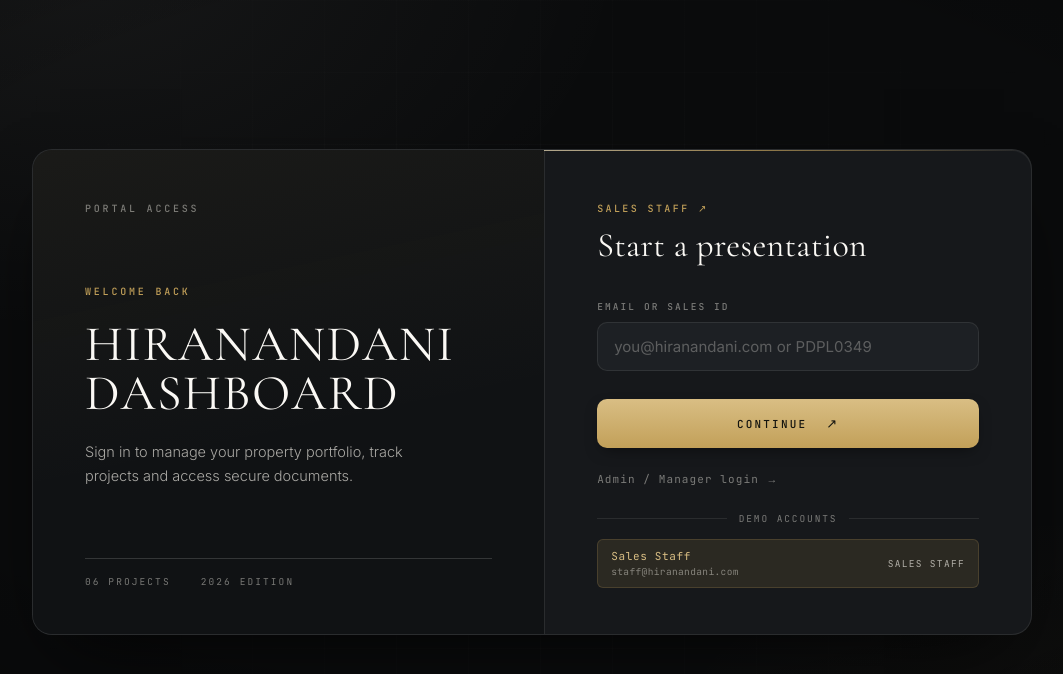
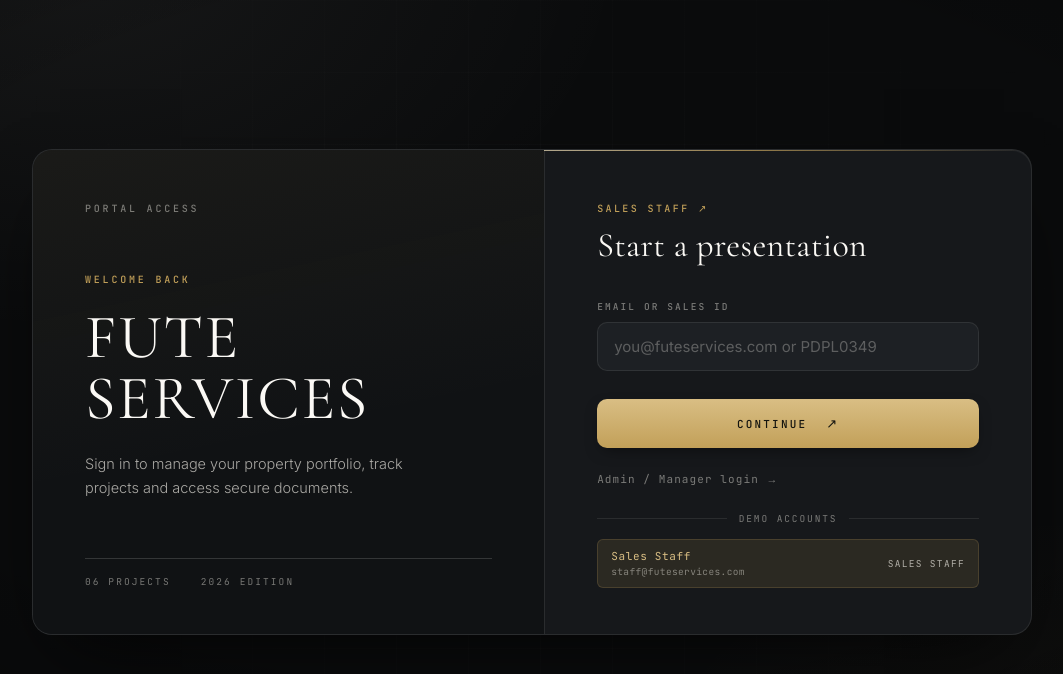
Before and after one commit to Fute-Services/FuteServicesDashboard, a Next.js app: page /login in a window 1280 px wide. Shown: the top 674 px of the page, without its empty margins (108-1171 px from the left). Built offline with nearby package versions, Linux system fonts and the light colour scheme.

Commit message:
Revert "Rebrand display text and demo accounts to Hiranandani Dashboard"
This reverts commit 678ccdd088d9e04bdd5701d8f51dd16b3d21172d.

```diff
--- a/src/app/globals.css
+++ b/src/app/globals.css
@@ -1,6 +1,6 @@
 /*
  * ============================================================================
- * Hiranandani Dashboard — design tokens
+ * Fute Services — design tokens
  * ============================================================================
  *
  * One palette for the whole product. Before this, the login/session screens
--- a/src/app/layout.tsx
+++ b/src/app/layout.tsx
@@ -37,9 +37,9 @@
 });
 
 export const metadata: Metadata = {
-  title: "Hiranandani Dashboard | Property Index",
+  title: "Fute Services | Property Index",
   description:
-    "A showcase of the Hiranandani property portfolio. Browse each property and continue to its own site.",
+    "A showcase of the Fute Services property portfolio. Browse each property and continue to its own site.",
 };
 
 export default function RootLayout({
--- a/src/app/login/login.module.css
+++ b/src/app/login/login.module.css
@@ -162,11 +162,7 @@
    says "estate", which is what is actually being sold. */
 .title {
   font-family: var(--serif);
-  /* 50px, not the 62px this was tuned at — "HIRANANDANI DASHBOARD" is half
-     again as long as the old "FUTE SERVICES", and 62px pushed it past the
-     aside's width. Wraps to two lines at this size instead of one, which
-     reads fine for a tight-leading display serif like this. */
-  font-size: 50px;
+  font-size: 62px;
   font-weight: 400;
   line-height: 0.98;
   letter-spacing: 0.03em;
@@ -524,7 +520,7 @@
   }
 
   .title {
-    font-size: 40px;
+    font-size: 48px;
   }
 
   .form {
@@ -546,6 +542,6 @@
   }
 
   .title {
-    font-size: 34px;
+    font-size: 40px;
   }
 }
--- a/src/app/login/page.tsx
+++ b/src/app/login/page.tsx
@@ -75,7 +75,7 @@
  * app's login at all. Delete this block for the client's own deployment.
  */
 const DEMO_ACCOUNTS: { email: string; password?: string; name: string; role: string }[] = [
-  { email: "staff@hiranandani.com", name: "Sales Staff", role: "sales staff" },
+  { email: "staff@futeservices.com", name: "Sales Staff", role: "sales staff" },
 ];
 
 export default function LoginPage() {
@@ -209,7 +209,7 @@
               <div className={`${styles.mono} ${styles.welcome}`}>
                 WELCOME&nbsp;BACK
               </div>
-              <h1 className={styles.title}>HIRANANDANI DASHBOARD</h1>
+              <h1 className={styles.title}>FUTE SERVICES</h1>
               <p className={styles.lede}>
                 Sign in to manage your property portfolio, track projects and
                 access secure documents.
@@ -260,7 +260,7 @@
                       setEmail(e.target.value);
                       if (error) setError("");
                     }}
-                    placeholder="you@hiranandani.com or PDPL0349"
+                    placeholder="you@futeservices.com or PDPL0349"
                     autoComplete="username"
                     required
                     className={styles.input}
@@ -279,7 +279,7 @@
                         setEmail(e.target.value);
                         if (error) setError("");
                       }}
-                      placeholder="you@hiranandani.com"
+                      placeholder="you@futeservices.com"
                       autoComplete="email"
                       required
                       className={styles.input}
--- a/src/components/PropertyCarousel.tsx
+++ b/src/components/PropertyCarousel.tsx
@@ -289,7 +289,7 @@
             <div className={styles.diamond} />
             <span className={styles.brandName}>Property Index</span>
           </div>
-          <h1 className={styles.title}>HIRANANDANI DASHBOARD</h1>
+          <h1 className={styles.title}>FUTE SERVICES</h1>
         </div>
         {/* eslint-disable-next-line @next/next/no-img-element -- raw <img> to match ImageSlot; the logo is a bundled asset, so no optimisation is needed */}
         <img
@@ -297,7 +297,7 @@
           src="/brand/hiranandani.png"
           width={142}
           height={66}
-          alt="Hiranandani Dashboard"
+          alt="Fute Services"
           // No logo asset yet, so hide the broken image until /brand/hiranandani.png is added.
           onError={(e) => {
             e.currentTarget.style.display = "none";
@@ -310,7 +310,7 @@
               &nbsp;/&nbsp;{pad2(count)}
             </span>
           </div>
-          <div className={styles.tagline}>Hiranandani Portfolio &middot; 2026</div>
+          <div className={styles.tagline}>Fute Services Portfolio &middot; 2026</div>
         </div>
       </header>
 
--- a/src/components/PropertyShowcase.tsx
+++ b/src/components/PropertyShowcase.tsx
@@ -413,7 +413,7 @@
         </button>
 
         <div className={styles.shelf}>
-          <div className={styles.shelfLabel}>Hiranandani Portfolio &middot; 2026</div>
+          <div className={styles.shelfLabel}>Fute Services Portfolio &middot; 2026</div>
           <div className={styles.cards} ref={cardsRef}>
             {!permissionsLoaded && (
               <span className={styles.cardsLoading} role="status">
--- a/src/components/Showcase.tsx
+++ b/src/components/Showcase.tsx
@@ -7,7 +7,7 @@
 export type ShowcaseItem = { id: string; name: string; image: string; href: string };
 
 export type Showcase = {
-  brand: string; // "HIRANANDANI DASHBOARD"  → eyebrow
+  brand: string; // "FUTE SERVICES"  → eyebrow
   title: string; // "Fortune City" → hero title
   subtitle: string; // "HIRANANDANI FORTUNE CITY"
   year: string; // "2026"
--- a/src/lib/users.ts
+++ b/src/lib/users.ts
@@ -51,7 +51,7 @@
 
 export const USERS: User[] = [
   {
-    email: "admin@hiranandani.com",
+    email: "admin@futeservices.com",
     // admin123
     passwordHash:
       "0c14dfb30c222d222a0e78f2daa8af18:0979c78b3b6a713bdf09022b14f1b82c4fbc3770261c1b8611f84f4365e68e427e88ccd55351e6cc42ba4e11b4712843b6d03b348f43cea9194efc4abad132d2",
@@ -59,7 +59,7 @@
     role: "admin",
   },
   {
-    email: "manager@hiranandani.com",
+    email: "manager@futeservices.com",
     // manager123
     passwordHash:
       "ab9eedd6498fa9df1da2df9630f29740:3b8fb6b30d5d5d1c5d2fd1e4b1930efae54ac018bc925dab2f6bda338ed60444e98323256f13d262e5a420a7633251a3dd16e9152ca33cb23faeb73cc203b58f",
@@ -67,35 +67,35 @@
     role: "sales_manager",
   },
   {
-    email: "staff@hiranandani.com",
+    email: "staff@futeservices.com",
     // staff123
     passwordHash:
       "4644e62880d7921d78bf033a87f2da01:c4305fd8233a9961753343754031a441d878e4bc8986020c10a97ce884bf3f25e705eff26805f676a3b1cc910e69f2f6397f1d18ace7b260c048294100bd7da3",
     name: "Sales Staff",
     role: "sales_staff",
-    managerEmail: "manager@hiranandani.com",
+    managerEmail: "manager@futeservices.com",
     // Wired to a real Sperto login code so the device-usage integration
     // (src/lib/sperto-device-usage.ts) is exercisable end-to-end via this
     // demo account, not just skipped for lack of one on file.
     spertoLogin: "PDPL0349",
   },
   {
-    email: "aditya@hiranandani.com",
+    email: "aditya@futeservices.com",
     // staff123
     passwordHash:
       "4644e62880d7921d78bf033a87f2da01:c4305fd8233a9961753343754031a441d878e4bc8986020c10a97ce884bf3f25e705eff26805f676a3b1cc910e69f2f6397f1d18ace7b260c048294100bd7da3",
     name: "Aditya Rane",
     role: "sales_staff",
-    managerEmail: "manager@hiranandani.com",
+    managerEmail: "manager@futeservices.com",
   },
   {
-    email: "sneha@hiranandani.com",
+    email: "sneha@futeservices.com",
     // staff123
     passwordHash:
       "4644e62880d7921d78bf033a87f2da01:c4305fd8233a9961753343754031a441d878e4bc8986020c10a97ce884bf3f25e705eff26805f676a3b1cc910e69f2f6397f1d18ace7b260c048294100bd7da3",
     name: "Sneha Iyer",
     role: "sales_staff",
-    managerEmail: "manager@hiranandani.com",
+    managerEmail: "manager@futeservices.com",
   },
 ];
 
```
Also changed, not shown: 1 other file (tests, documents, lock files or other folders).
